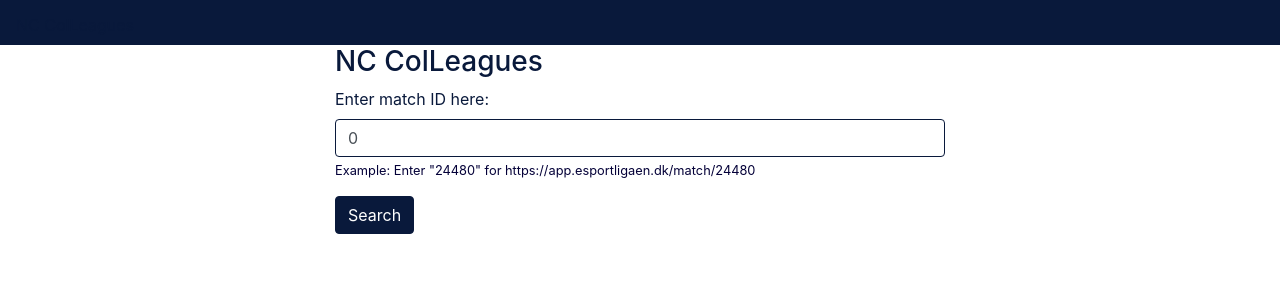
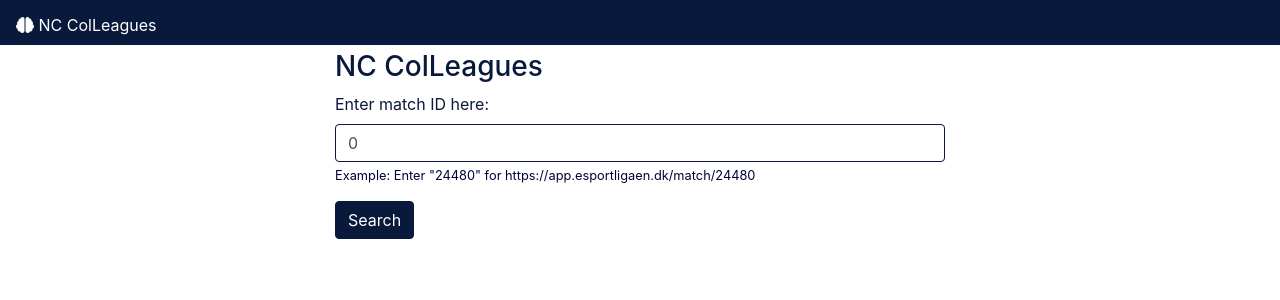
Before and after one commit to Itaanikus/colleagues-gg, a React (Create React App) app: page / in a window 1280 px wide. Shown: the top 300 px of the page. Built offline with nearby package versions, Linux system fonts and the light colour scheme.

Commit message:
Improvements to styling

```diff
--- a/package.json
+++ b/package.json
@@ -4,6 +4,7 @@
   "private": true,
   "homepage": "https://itaanikus.github.io/colleagues-gg",
   "dependencies": {
+    "@fortawesome/fontawesome-free": "^5.13.0",
     "@testing-library/jest-dom": "^4.2.4",
     "@testing-library/react": "^9.5.0",
     "@testing-library/user-event": "^7.2.1",
--- a/src/App.css
+++ b/src/App.css
@@ -22,7 +22,7 @@ input[type=number] {
 
 .form-control:focus {
   border-color: #dd9b2b !important;
-  box-shadow: 0 0 5px rgba(221, 155, 43, 1) !important;
+  box-shadow: 0 0 5px #dd9b2b!important;
 }
 
 a, a:link {
@@ -35,8 +35,12 @@ a:hover {
   color: #dd9b2b;
 }
 
-h3, p, label, li {
-  color: #09193b!important;
+h3, h5, p, label, li {
+  color: #09193b;
+}
+
+h3 {
+  margin-top: 5px;
 }
 
 p {
@@ -47,11 +51,24 @@ p {
 .app-btn {
   background-color: #09193b;
   border-color: #09193b;
+  margin-bottom: 10px;
 }
 
 .app-btn:hover {
   background-color: #dd9b2b;
   border-color: #dd9b2b;
+}
+
+.app-btn:focus {
+  background-color: #dd9b2b;
+  border-color: #dd9b2b;
+  box-shadow: 0 0 0 0.2rem rgba(221, 155, 43, 0.5)
+}
+
+.app-btn:active {
+  background-color: #dd9b2b!important;
+  border-color: #dd9b2b!important;
+  box-shadow: 0 0 0 0.2rem rgba(221, 155, 43, 0.5)!important;
 }
 
 .text-muted {
@@ -63,3 +80,7 @@ p {
   background-color: #E35F52;
   border-color: #E35F52;
 }
+
+.card {
+  border: 1px solid #09193b;
+}
--- a/src/App.js
+++ b/src/App.js
@@ -1,7 +1,9 @@
 import React from 'react';
-import './App.css';
 import Home from './Home/Home';
 import Nav from './Nav/Nav';
+
+import './App.css';
+import '../node_modules/@fortawesome/fontawesome-free/css/all.css';
 
 function App() {
   return (
--- a/src/Nav/Nav.css
+++ b/src/Nav/Nav.css
@@ -3,5 +3,5 @@
 }
 
 p {
-  color: white;
+  color: white!important;
 }
--- a/src/Nav/Nav.js
+++ b/src/Nav/Nav.js
@@ -5,7 +5,7 @@ function Nav() {
   return (
     <React.Fragment>
       <nav className="navbar app-navbar">
-        <p>NC ColLeagues</p>
+        <p><i className="fas fa-brain"></i> NC ColLeagues</p>
       </nav>
     </React.Fragment>
   );
--- a/src/shared/TeamInfo.js
+++ b/src/shared/TeamInfo.js
@@ -5,6 +5,8 @@ function TeamInfo({ players, hrefText }) {
 
   return (
     <div className="col col-lg-6">
+      <div className="card">
+        <div className="card-body">
           <a href={href} target="_blank"><strong>{hrefText}</strong></a>
           <ul>
             {players.map(player => (
@@ -12,6 +14,8 @@ function TeamInfo({ players, hrefText }) {
             ))}
           </ul>
         </div>
+      </div>
+    </div>
   );
 }
 
```
Also changed, not shown: 1 other file (tests, documents, lock files or other folders). Lines whose indentation alone changed are shown as unchanged.
